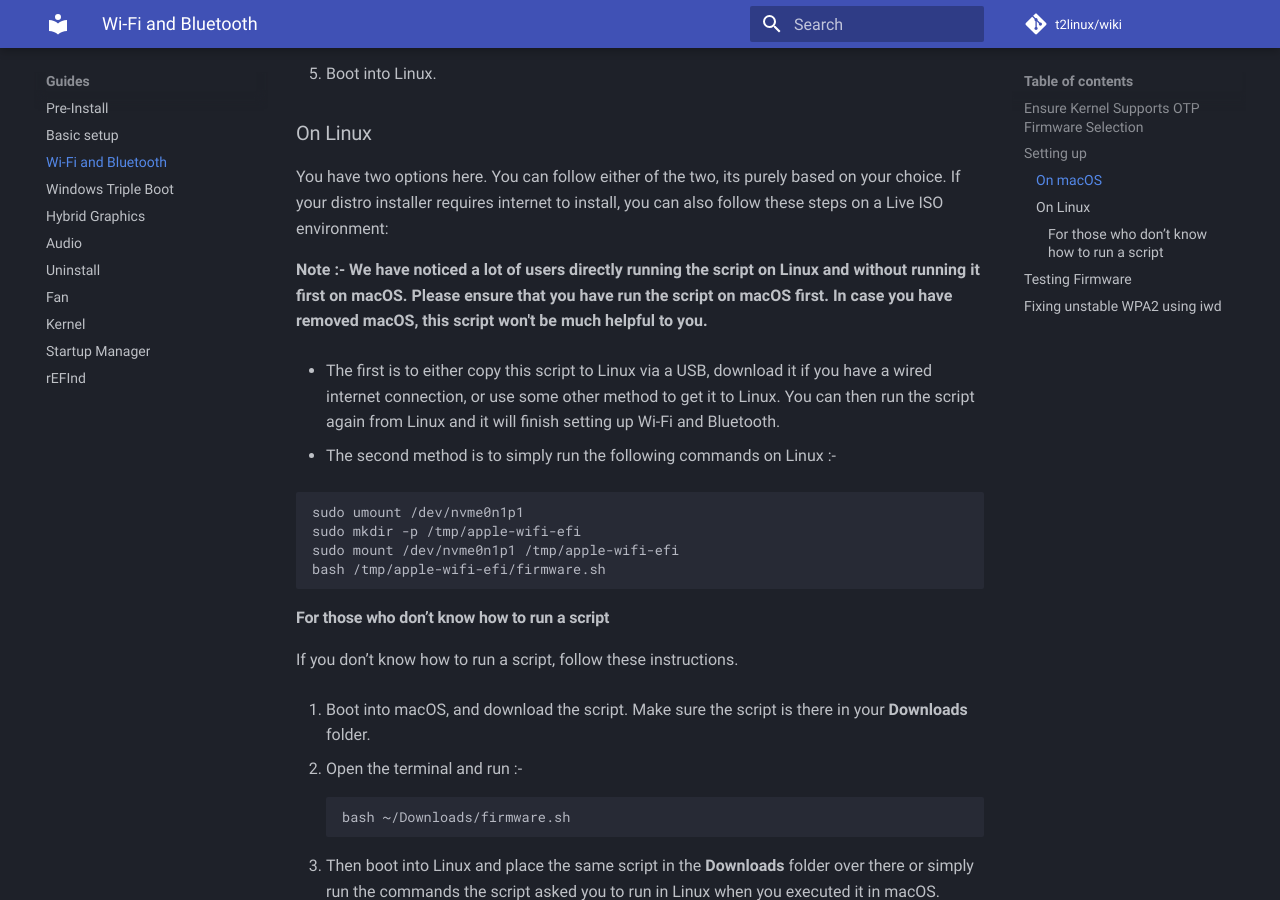
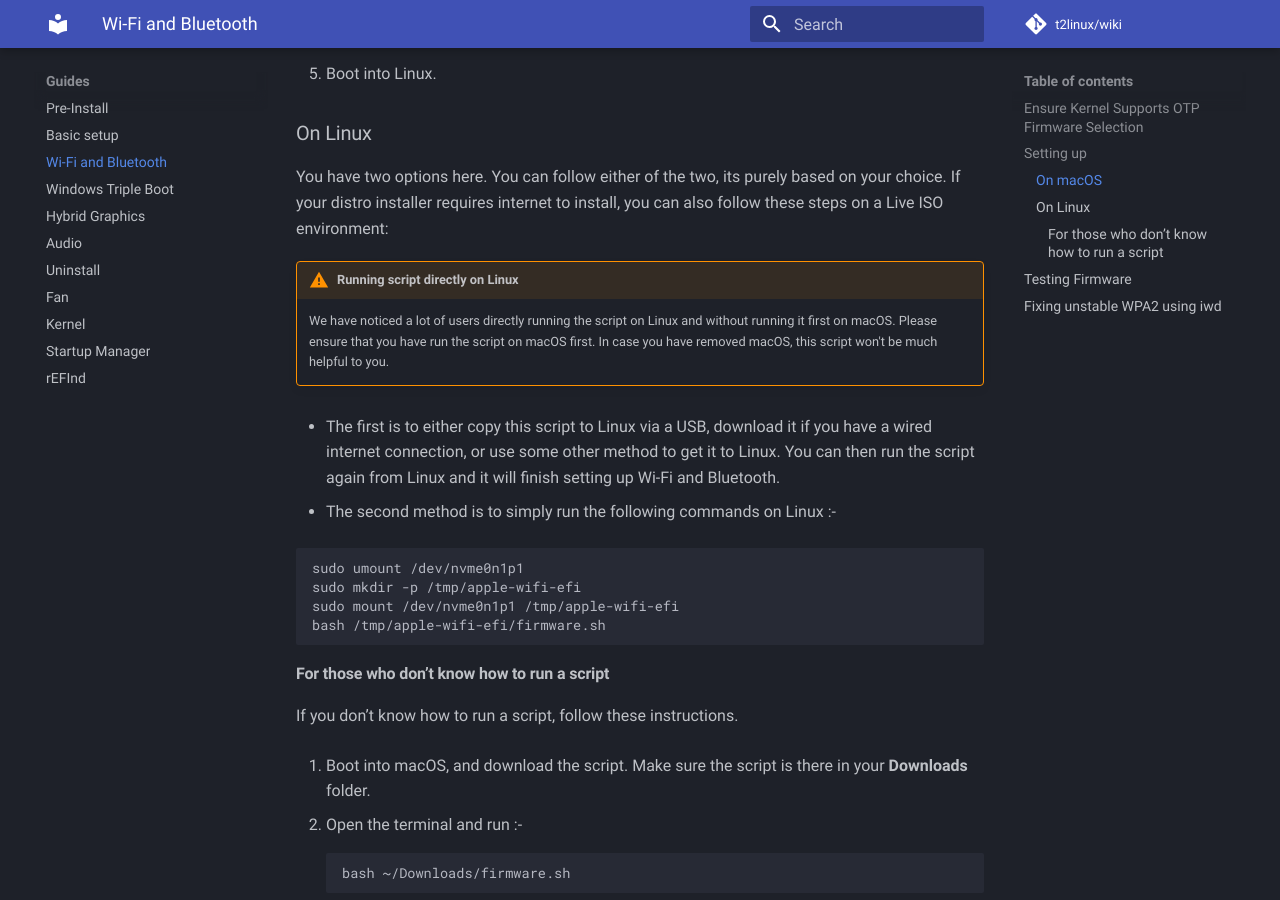
Before and after one commit to t2linux/wiki, an MkDocs documentation site: the page built from docs/guides/wifi-bluetooth.md, in a window 1280 px wide and 900 px high, scrolled down 1116 px. Built offline with MkDocs 1.6.1 and Material for MkDocs 9.7.7, drawn with Linux system fonts in a browser that asks for light colours; comment, search, counter and statistics services are not loaded.

Commit message:
Wifi: Minor formatting

```diff
--- a/docs/guides/wifi-bluetooth.md
+++ b/docs/guides/wifi-bluetooth.md
@@ -32,7 +32,8 @@ We now use a script which can help you set up Wi-Fi and Bluetooth. Follow the in
 
 You have two options here. You can follow either of the two, its purely based on your choice. If your distro installer requires internet to install, you can also follow these steps on a Live ISO environment:
 
-**Note :- We have noticed a lot of users directly running the script on Linux and without running it first on macOS. Please ensure that you have run the script on macOS first. In case you have removed macOS, this script won't be much helpful to you.**
+!!! Warning "Running script directly on Linux"
+    We have noticed a lot of users directly running the script on Linux and without running it first on macOS. Please ensure that you have run the script on macOS first. In case you have removed macOS, this script won't be much helpful to you.
 
 - The first is to either copy this script to Linux via a USB, download it if you have a wired internet connection, or use some other method to get it to Linux. You can then run the script again from Linux and it will finish setting up Wi-Fi and Bluetooth.
 
```
